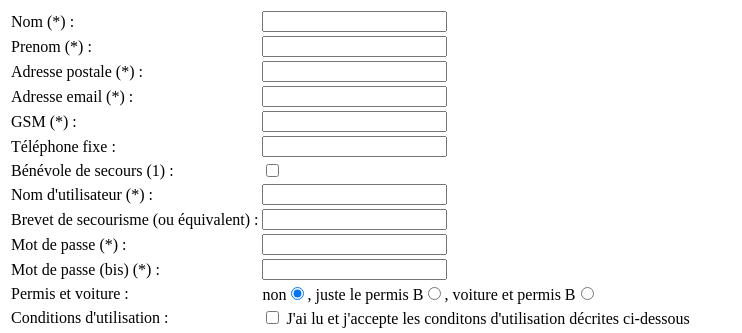
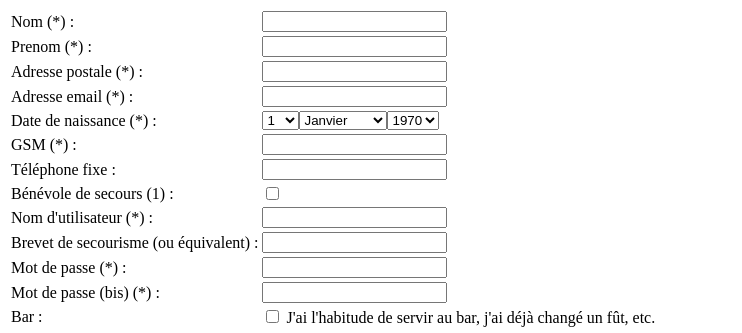
Before and after one commit to djo938/volunteer_manager, a PHP site: page / in a window 1280 px wide. Shown: the top 333 px of the page, without its empty margins (0-742 px from the left). Run offline with PHP 8.4, Linux system fonts and the light colour scheme; a stand-in replaces the project's code that opens the database connection.

Commit message:
bug fixes + some little features

```diff
--- a/agenda.php
+++ b/agenda.php
@@ -888,7 +888,7 @@ function printForm($sorted_data, $timeslot_id_array)
 
     echo "Nombre minimal de plages horaires pour valider un planning de b&eacute;n&eacute;vole : ".$AGENDA_MIN_SLOT."<BR />"
     ."Nombre maximale de plages horaires pour valider un planning de b&eacute;n&eacute;vole : ".$AGENDA_MAX_SLOT."<BR /><BR />"
-    ."<form METHOD=\"POST\" ACTION=\"agenda.php\"><INPUT type=\"submit\" name=\"Test\" value=\"Test\">
+    ."<form METHOD=\"POST\" ACTION=\"agenda.php\"><INPUT type=\"submit\" name=\"Test\" value=\"V&eacute;rifier les donn&eacute;es avant d'envoyer\">
     <INPUT type=\"submit\" name=\"Envoyer\" value=\"Envoyer\">";
 
     foreach( $sorted_data as $key=>$current_day)
@@ -934,7 +934,7 @@ function printForm($sorted_data, $timeslot_id_array)
         echo "</table>";
     }
     ?>
-    <BR/><INPUT type="submit" name="Test" value="Test">
+    <BR/><INPUT type="submit" name="Test" value="V&eacute;rifier les donn&eacute;es avant d'envoyer">
     <INPUT type="submit" name="Envoyer" value="Envoyer">
 
     </form>
--- a/index.php
+++ b/index.php
@@ -13,24 +13,69 @@
             	    	<tr><td>Prenom (*) : </td>                                      <td><INPUT type="text" name="prenom" <?php if(array_key_exists('prenom',$data)){echo "value=\"".$_POST['prenom']."\"";} ?>></td></tr>
             	    	<tr><td>Adresse postale (*) : </td>                             <td><INPUT type="text" name="postal" <?php if(array_key_exists('postal',$data)){echo "value=\"".$_POST['postal']."\"";} ?>></td></tr>
             	    	<tr><td>Adresse email (*) : </td>                               <td><INPUT type="text" name="mail" <?php if(array_key_exists('mail',$data)){echo "value=\"".$_POST['mail']."\"";} ?>></td></tr>
+            	    	<tr><td>Date de naissance (*) : </td>                               <td><?php
+
+            	    	echo "<SELECT name=\"date_day\">";
+                        for($i=1;$i<32;$i++)
+                        {
+                                if(array_key_exists('date_day',$data) && $data["date_day"] == $i)
+                                {
+                                    echo "<OPTION VALUE=\"".$i."\" SELECTED>".$i."</OPTION>";
+                                }
+                                else
+                                {
+                                    echo "<OPTION VALUE=\"".$i."\">".$i."</OPTION>";
+                                }
+                        }
+                        echo "</SELECT>";
+                        $french_months = array(1=>'Janvier', 2=>'F&eacute;vrier', 3=>'Mars', 4=>'Avril', 5=>'Mai', 6=>'Juin', 7=>'Juillet', 8=>'Ao&ucirc;t', 9=>'Septembre', 10=>'Octobre', 11=>'Novembre', 12=>'D&eacute;cembre');
+                        echo "<SELECT name=\"date_month\">";
+                        for($i=1;$i<13;$i++)
+                        {
+                                if(array_key_exists('date_month',$data) && $data["date_month"] == $i)
+                                {
+                                    echo "<OPTION VALUE=\"".$i."\" SELECTED>".$french_months[$i]."</OPTION>";
+                                }
+                                else
+                                {
+                                    echo "<OPTION VALUE=\"".$i."\">".$french_months[$i]."</OPTION>";
+                                }
+                        }
+                        echo "</SELECT>";
+                        echo "<SELECT name=\"date_year\">";
+                        for($i=1970;$i<2010;$i++)
+                        {
+                                if(array_key_exists('date_year',$data) && $data["date_year"] == $i)
+                                {
+                                    echo "<OPTION VALUE=\"".$i."\" SELECTED>".$i."</OPTION>";
+                                }
+                                else
+                                {
+                                    echo "<OPTION VALUE=\"".$i."\">".$i."</OPTION>";
+                                }
+                        }
+                        echo "</SELECT>";
+
+            	    	?></td></tr>
             	    	<tr><td>GSM (*) : </td>                                         <td><INPUT type="text" name="gsm" <?php if(array_key_exists('gsm',$data)){echo "value=\"".$_POST['gsm']."\"";} ?>></td></tr>
             	    	<tr><td>T&eacute;l&eacute;phone fixe : </td>                    <td><INPUT type="text" name="fix" <?php if(array_key_exists('fix',$data)){echo "value=\"".$_POST['fix']."\"";} ?>></td></tr>
-            	    	<tr><td>B&eacute;n&eacute;vole de secours (1) : </td>               <td><INPUT type="checkbox" name="secour" <?php if(array_key_exists('secour',$data)){echo "checked";} ?>></td></tr>
+            	    	<tr><td>B&eacute;n&eacute;vole de secours (1) : </td>           <td><INPUT type="checkbox" name="secour" <?php if(array_key_exists('secour',$data)){echo "checked";} ?>></td></tr>
             	    	<tr><td>Nom d'utilisateur (*) : </td>                           <td><INPUT type="text" name="username" <?php if(array_key_exists('username',$data)){echo "value=\"".$_POST['username']."\"";} ?>></td></tr>
             	    	<tr><td>Brevet de secourisme (ou &eacute;quivalent) : </td>     <td><INPUT type="text" name="mede" <?php if(array_key_exists('mede',$data)){echo "value=\"".$_POST['mede']."\"";} ?>></td></tr>
             	    	<tr><td>Mot de passe (*) : </td>                                <td><INPUT type="password" name="password1"></td></tr>
-            	    	<tr><td>Mot de passe (bis) (*) : </td>                            <td><INPUT type="password" name="password2"></td></tr>
+            	    	<tr><td>Mot de passe (bis) (*) : </td>                          <td><INPUT type="password" name="password2"></td></tr>
+        	    	    <tr><td>Bar : </td>                                             <td><INPUT type="checkbox" name="bar" <?php if(array_key_exists('bar',$data)){echo "checked";} ?>> J'ai l'habitude de servir au bar, j'ai d&eacute;j&agrave; chang&eacute; un f&ucirc;t, etc.</td></tr>
             	    	<tr><td>Permis et voiture : </td>                               <td>non<INPUT type=radio name="car" value="non" <?php if(!array_key_exists('car',$data) || ($data['car'] != "licence" && $data['car'] != "car")){echo "checked";} ?>>, juste le permis B<INPUT type=radio name="car" value="licence" <?php if(array_key_exists('car',$data) && $data['car'] == "licence"){echo "checked";} ?>>, voiture et permis B<INPUT type=radio name="car" value="car" <?php if(array_key_exists('car',$data) && $data['car'] == "car"){echo "checked";} ?>></td></tr>
             	    	<tr><td>Conditions d'utilisation : </td>                        <td><INPUT type="checkbox" name="condu" <?php if(array_key_exists('condu',$data)){echo "checked";} ?>> J'ai lu et j'accepte les conditons d'utilisation d&eacute;crites ci-dessous</td></tr>
             	    	<tr><td></td><td></td></tr>
             	    	<tr><td COLSPAN="2"><img id="captcha" src="./securimage/securimage_show.php" alt="CAPTCHA Image" /></td></tr>
             	    	<tr><td COLSPAN="2">	<input type="text" name="captcha_code" size="10" maxlength="6" /> <a href="#" onclick="document.getElementById('captcha').src = './securimage/securimage_show.php?' + Math.random(); return false">[ Different Image ]</a></td></tr>
             	    	<tr><td></td><td></td></tr>
-            	    	<tr><td COLSPAN="2">(*) = champ obligatoire</td></tr>
             	    	<tr><td></td>                              <td><br /><INPUT type="submit" value="Inscription"></td></tr>
             	    </table>
             	</form>
-            	(1) : Il peut arriver que certains b&eacute;n&eacute;voles ne se pr&eacute;sentent pas &agrave; leur poste &agrave; temps, il faut donc que certains b&eacute;n&eacute;voles soient accessibles au pied lev&eacute;. Si vous faites partie de l'&eacute;quipe des b&eacute;n&eacute;voles de secours, je pourrai vous contacter par gsm ou verbalement pour vous proposer de remplacer le b&eacute;n&eacute;vole absent. Si vous acceptez, vous recevrez des tickets boissons comme si vous aviez prest&eacute; cette tranche horaire. Notez que vous pouvez refuser de remplacer le b&eacute;n&eacute;vole absent.
+            	<small>(*) : champ obligatoire</small><BR /><BR />
+            	<small>(1) : Il peut arriver que certains b&eacute;n&eacute;voles ne se pr&eacute;sentent pas &agrave; leur poste &agrave; temps, il faut donc que certains b&eacute;n&eacute;voles soient accessibles au pied lev&eacute;. Si vous faites partie de l'&eacute;quipe des b&eacute;n&eacute;voles de secours, je pourrai vous contacter par gsm ou verbalement pour vous proposer de remplacer le b&eacute;n&eacute;vole absent. Si vous acceptez, vous recevrez des tickets boissons comme si vous aviez prest&eacute; cette tranche horaire. Notez que vous pouvez refuser de remplacer le b&eacute;n&eacute;vole absent.</small>
     	<?php
     }
 
@@ -57,7 +102,11 @@
 	   && array_key_exists('gsm',$_POST)
 	   && array_key_exists('username',$_POST)
 	   && array_key_exists('password1',$_POST)
-	   && array_key_exists('password2', $_POST))
+	   && array_key_exists('password2', $_POST)
+	   && array_key_exists('car', $_POST)
+	   && array_key_exists('date_day', $_POST)
+	   && array_key_exists('date_month', $_POST)
+	   && array_key_exists('date_year', $_POST))
 	{
 	    $error_array = array();
 
@@ -75,10 +124,20 @@
 	        $error_array['condu'] = "Pour s'inscrire, vous devez accepter les conditions d'utilisation";
 	    }
 
+	    if($_POST["car"] != "non" && $_POST["car"] != "car" && $_POST["car"] != "licence")
+	    {
+	        $error_array['car'] = "Valeur voiture invalide";
+	    }
+
 		if(isset($_POST['secour']))
 		{$secour = true;}
 		else
 		{$secour = false;}
+
+		if(isset($_POST['secour']))
+		{$bar = true;}
+		else
+		{$bar = false;}
 
         if(array_key_exists('fix',$_POST) )
         {$fix = $_POST["fix"];}
@@ -203,11 +262,17 @@
         		}
             }
 
+            //TODO check date
+            if(!checkdate($_POST["date_month"], $_POST["date_day"], $_POST["date_year"]))
+            {
+                $error_array['date'] = "la date de naissance est invalide";
+            }
+
             if(count($error_array) == 0)
             {
                 //si pas d'erreur, ajouter l'utilisateur
-                $stmt = $dbh->prepare("INSERT INTO Users(Name,  Family_name, Mail,  GSM,  backup,  username, password, user_type, register_date, postal, fix,  medecine)
-                                                  VALUES(:name, :fname,      :mail, :gsm, :backup, :uname,   :pwd,     'new',     NOW(),        :postal, :fix, :mede)");
+                $stmt = $dbh->prepare("INSERT INTO Users(Name,  Family_name, Mail,  GSM,  backup,  username, password, user_type, register_date, postal, fix,  medecine, bar, car, birthdate)
+                                                  VALUES(:name, :fname,      :mail, :gsm, :backup, :uname,   :pwd,     'new',     NOW(),        :postal, :fix, :mede, :bar, :car, :birthdate)");
                 $stmt->bindParam(':name', $_POST['nom'], PDO::PARAM_STR, 300);
                 $stmt->bindParam(':fname', $_POST['prenom'], PDO::PARAM_STR, 300);
                 $stmt->bindParam(':mail', $_POST['mail'], PDO::PARAM_STR, 300);
@@ -219,7 +284,10 @@
                 $stmt->bindParam(':postal', $_POST['postal'], PDO::PARAM_STR, 300);
                 $stmt->bindParam(':fix', $fix, PDO::PARAM_STR, 30);
                 $stmt->bindParam(':mede', $mede, PDO::PARAM_STR, 300);
-
+                $stmt->bindParam(':bar', $bar);
+                $stmt->bindParam(':car', $_POST["car"], PDO::PARAM_STR, 30);
+                $bdate = $_POST["date_year"]."-".$_POST["date_month"]."-".$_POST["date_day"];
+                $stmt->bindParam(':birthdate',$bdate);
 
                 if(!$stmt->execute())
                 {
```
Also changed, not shown: function.inc.php (+32 -75 lines).
